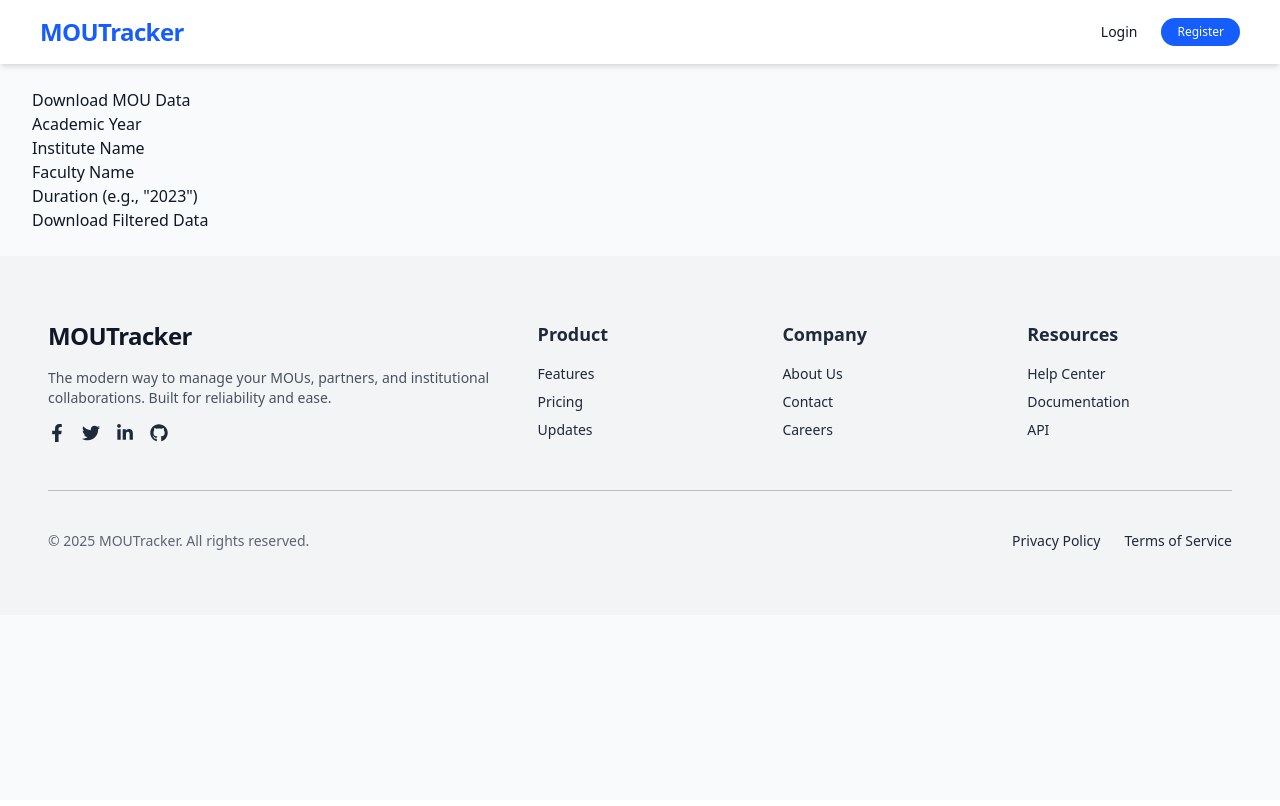
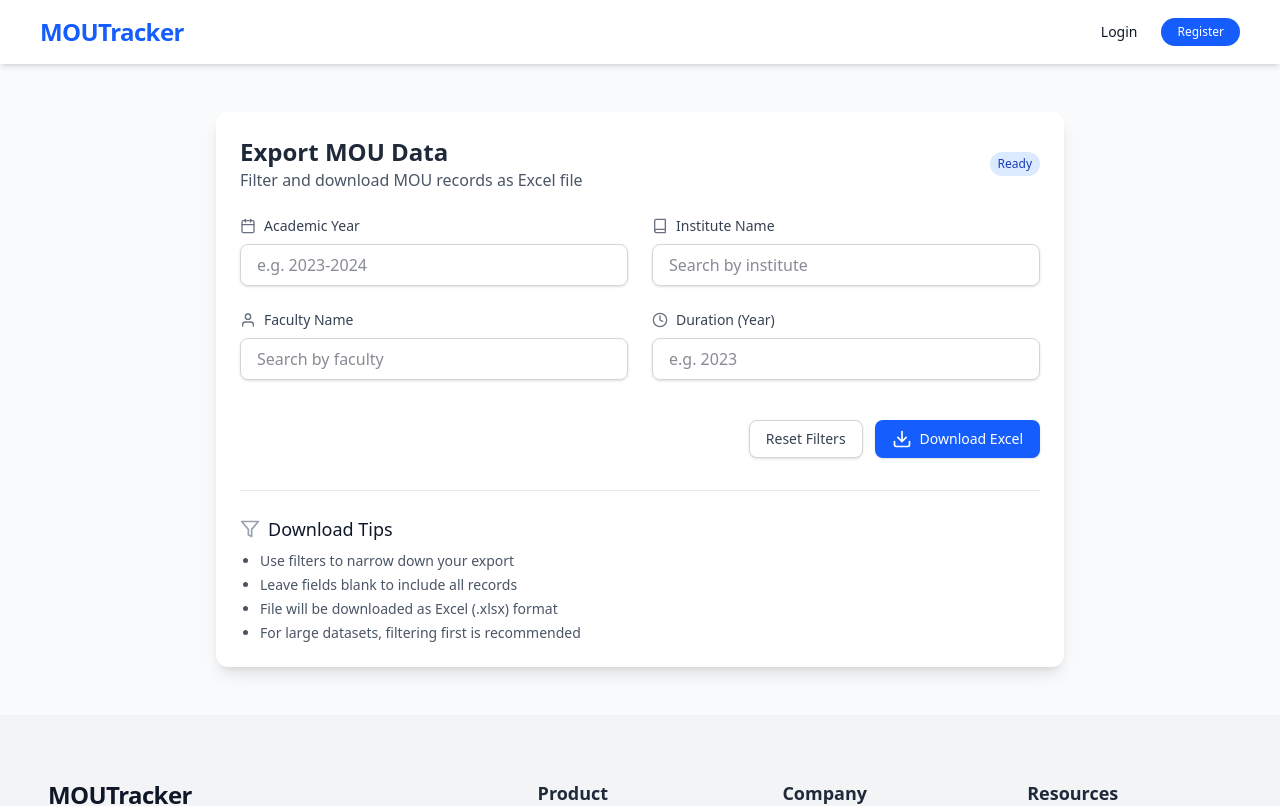
Before and after one commit to JithuMorrison/Axiora, a React (Vite) app: page /download-mou in a window 1280 px wide. Shown: the top 806 px of the page. Built offline with nearby package versions, Linux system fonts and the light colour scheme.

Commit message:
modified downloads

```diff
--- a/src/components/MOU/download.jsx
+++ b/src/components/MOU/download.jsx
@@ -1,6 +1,7 @@
 import React, { useState } from 'react';
 import { filterMOU, exportToExcel } from '../../utils/excel';
 import { toast } from 'react-toastify';
+import { FiDownload, FiFilter, FiCalendar, FiUser, FiBook, FiClock } from 'react-icons/fi';
 
 const MOUDownload = () => {
   const [filters, setFilters] = useState({
@@ -9,65 +10,173 @@ const MOUDownload = () => {
     facultyName: '',
     duration: ''
   });
+  const [isDownloading, setIsDownloading] = useState(false);
 
   const handleFilterChange = (e) => {
     const { name, value } = e.target;
     setFilters(prev => ({ ...prev, [name]: value }));
   };
 
-  const handleDownload = () => {
+  const handleDownload = async () => {
+    setIsDownloading(true);
+    try {
       const filteredData = filterMOU(filters);
       if (filteredData.length === 0) {
         toast.warning('No records match your filters');
         return;
       }
-    exportToExcel(filteredData, `MOU_Data_${new Date().toISOString().split('T')[0]}`);
-    toast.success('Download started');
+      await exportToExcel(filteredData, `MOU_Data_${new Date().toISOString().split('T')[0]}`);
+      toast.success('Download started successfully');
+    } catch (error) {
+      toast.error('Failed to generate download');
+    } finally {
+      setIsDownloading(false);
+    }
+  };
+
+  const handleResetFilters = () => {
+    setFilters({
+      academicYear: '',
+      instituteName: '',
+      facultyName: '',
+      duration: ''
+    });
   };
 
   return (
-    <div className="mou-download">
-      <h2>Download MOU Data</h2>
-      <div className="filter-section">
-        <div className="form-group">
-          <label>Academic Year</label>
+    <div className="max-w-4xl mx-auto p-6">
+      <div className="bg-white rounded-xl shadow-lg overflow-hidden">
+        <div className="p-6">
+          <div className="flex items-center justify-between mb-6">
+            <div>
+              <h2 className="text-2xl font-bold text-gray-800">Export MOU Data</h2>
+              <p className="text-gray-600">Filter and download MOU records as Excel file</p>
+            </div>
+            <div className="flex items-center space-x-2">
+              <span className={`px-2 py-1 rounded-full text-xs font-medium ${
+                isDownloading ? 'bg-yellow-100 text-yellow-800' : 'bg-blue-100 text-blue-800'
+              }`}>
+                {isDownloading ? 'Processing...' : 'Ready'}
+              </span>
+            </div>
+          </div>
+
+          <div className="space-y-6">
+            <div className="grid grid-cols-1 md:grid-cols-2 gap-6">
+              <div className="space-y-2">
+                <label className="block text-sm font-medium text-gray-700">
+                  <div className="flex items-center">
+                    <FiCalendar className="mr-2 h-4 w-4 text-gray-500" />
+                    Academic Year
+                  </div>
+                </label>
                 <input
                   type="text"
                   name="academicYear"
                   value={filters.academicYear}
                   onChange={handleFilterChange}
+                  placeholder="e.g. 2023-2024"
+                  className="block w-full px-4 py-2 border border-gray-300 rounded-lg shadow-sm focus:ring-2 focus:ring-blue-500 focus:border-blue-500"
                 />
               </div>
-        <div className="form-group">
-          <label>Institute Name</label>
+
+              <div className="space-y-2">
+                <label className="block text-sm font-medium text-gray-700">
+                  <div className="flex items-center">
+                    <FiBook className="mr-2 h-4 w-4 text-gray-500" />
+                    Institute Name
+                  </div>
+                </label>
                 <input
                   type="text"
                   name="instituteName"
                   value={filters.instituteName}
                   onChange={handleFilterChange}
+                  placeholder="Search by institute"
+                  className="block w-full px-4 py-2 border border-gray-300 rounded-lg shadow-sm focus:ring-2 focus:ring-blue-500 focus:border-blue-500"
                 />
               </div>
-        <div className="form-group">
-          <label>Faculty Name</label>
+
+              <div className="space-y-2">
+                <label className="block text-sm font-medium text-gray-700">
+                  <div className="flex items-center">
+                    <FiUser className="mr-2 h-4 w-4 text-gray-500" />
+                    Faculty Name
+                  </div>
+                </label>
                 <input
                   type="text"
                   name="facultyName"
                   value={filters.facultyName}
                   onChange={handleFilterChange}
+                  placeholder="Search by faculty"
+                  className="block w-full px-4 py-2 border border-gray-300 rounded-lg shadow-sm focus:ring-2 focus:ring-blue-500 focus:border-blue-500"
                 />
               </div>
-        <div className="form-group">
-          <label>Duration (e.g., "2023")</label>
+
+              <div className="space-y-2">
+                <label className="block text-sm font-medium text-gray-700">
+                  <div className="flex items-center">
+                    <FiClock className="mr-2 h-4 w-4 text-gray-500" />
+                    Duration (Year)
+                  </div>
+                </label>
                 <input
                   type="text"
                   name="duration"
                   value={filters.duration}
                   onChange={handleFilterChange}
+                  placeholder="e.g. 2023"
+                  className="block w-full px-4 py-2 border border-gray-300 rounded-lg shadow-sm focus:ring-2 focus:ring-blue-500 focus:border-blue-500"
                 />
               </div>
-        <button onClick={handleDownload} className="download-btn">
-          Download Filtered Data
+            </div>
+
+            <div className="flex flex-col sm:flex-row justify-end space-y-3 sm:space-y-0 sm:space-x-3 pt-4">
+              <button
+                onClick={handleResetFilters}
+                className="px-4 py-2 border border-gray-300 rounded-lg shadow-sm text-sm font-medium text-gray-700 bg-white hover:bg-gray-50 focus:outline-none focus:ring-2 focus:ring-offset-2 focus:ring-blue-500 transition-colors"
+              >
+                Reset Filters
               </button>
+              <button
+                onClick={handleDownload}
+                disabled={isDownloading}
+                className={`px-4 py-2 border border-transparent rounded-lg shadow-sm text-sm font-medium text-white bg-blue-600 hover:bg-blue-700 focus:outline-none focus:ring-2 focus:ring-offset-2 focus:ring-blue-500 transition-colors flex items-center justify-center ${
+                  isDownloading ? 'opacity-70 cursor-not-allowed' : ''
+                }`}
+              >
+                {isDownloading ? (
+                  <>
+                    <svg className="animate-spin -ml-1 mr-3 h-5 w-5 text-white" xmlns="http://www.w3.org/2000/svg" fill="none" viewBox="0 0 24 24">
+                      <circle className="opacity-25" cx="12" cy="12" r="10" stroke="currentColor" strokeWidth="4"></circle>
+                      <path className="opacity-75" fill="currentColor" d="M4 12a8 8 0 018-8V0C5.373 0 0 5.373 0 12h4zm2 5.291A7.962 7.962 0 014 12H0c0 3.042 1.135 5.824 3 7.938l3-2.647z"></path>
+                    </svg>
+                    Generating...
+                  </>
+                ) : (
+                  <>
+                    <FiDownload className="mr-2 h-5 w-5" />
+                    Download Excel
+                  </>
+                )}
+              </button>
+            </div>
+          </div>
+
+          <div className="mt-8 border-t border-gray-200 pt-6">
+            <div className="flex items-center">
+              <FiFilter className="h-5 w-5 text-gray-400 mr-2" />
+              <h3 className="text-lg font-medium text-gray-900">Download Tips</h3>
+            </div>
+            <ul className="mt-2 space-y-1 text-sm text-gray-600 list-disc pl-5">
+              <li>Use filters to narrow down your export</li>
+              <li>Leave fields blank to include all records</li>
+              <li>File will be downloaded as Excel (.xlsx) format</li>
+              <li>For large datasets, filtering first is recommended</li>
+            </ul>
+          </div>
+        </div>
       </div>
     </div>
   );
```
Lines whose indentation alone changed are shown as unchanged.
